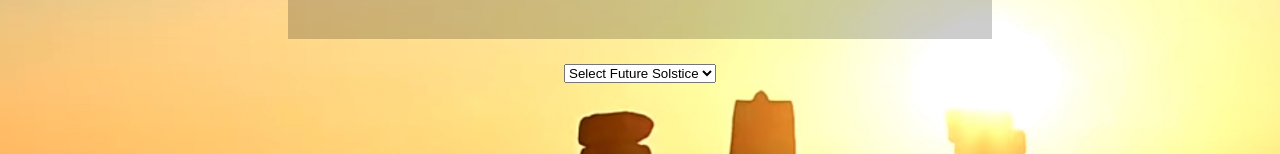
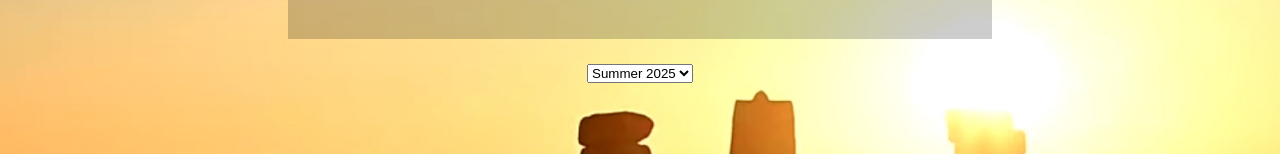
Before and after one commit to rhianwenb/solstice-countdown, a React (Create React App) app: page / in a window 1280 px wide. Shown: the part 407-561 px from the top of the page. Built offline with nearby package versions, Linux system fonts and the light colour scheme.

Commit message:
updated select &  onChange function to show different countdowns based on different solstice dates

```diff
--- a/src/App.jsx
+++ b/src/App.jsx
@@ -17,22 +17,22 @@ function App() {
   const [seconds, setSeconds] = useState(0);
 
 
-  function handleChange(e) {
-    e.preventDefault();
-    console.log(e);
-  };
+//   function handleChange(e) {
+//     e.preventDefault();
+//     console.log(e);
+//   };
 
-  async function getFutureSolstice(id) {
+  async function getFutureSolstice() {
+    let selected = document.getElementById("select-event").value
+    console.log(selected)
     try {
         let response = await fetch("/dates.json")
         if (response) {
             let data = await response.json();
-            let selectedData = data.filter(s => s.id === id);
-            // console.log(selectedData);
-            for (let i = 0; i < selectedData; i++) {
-                setFutureSolstice(selectedData[i].date)
-                setLabel(selectedData[i].text)
-            }
+            let selectedData = data.filter(s => s.ref === selected);
+            console.log(selectedData[0].date);
+            setFutureSolstice(selectedData[0].date)
+            setLabel(selectedData[0].text)
         }
     }
     catch (e) {
@@ -106,12 +106,14 @@ function App() {
     <br></br>
         <div>
             {/* <button className="reset" onClick={handleClick}> Winter 2025 </button> */}
-            <select onChange={handleChange}>
-                <option value="select">Select Future Solstice</option>
-                <option value="winter2025" id="0"> Summer 2025 </option>
+            <select id="select-event" onChange={getFutureSolstice}>
+                {/* <option value="select-future-solstice">Select Future Solstice</option> */}
+                <option value="summer2025" id="0"> Summer 2025 </option>
                 <option value="winter2025" id="1"> Winter 2025 </option>
-                <option value="winter2026" id="2"> Summer 2026 </option>
-
+                <option value="summer2026" id="2"> Summer 2026 </option>
+                <option value="winter2026" id="3"> Winter 2026 </option>
+                <option value="summer2027" id="2"> Summer 2027 </option>
+                <option value="winter2027" id="2"> Summer 2027 </option>
             </select>
         </div>
     </div>
```
Also changed, not shown: public/dates.json (+12 -6 lines).
